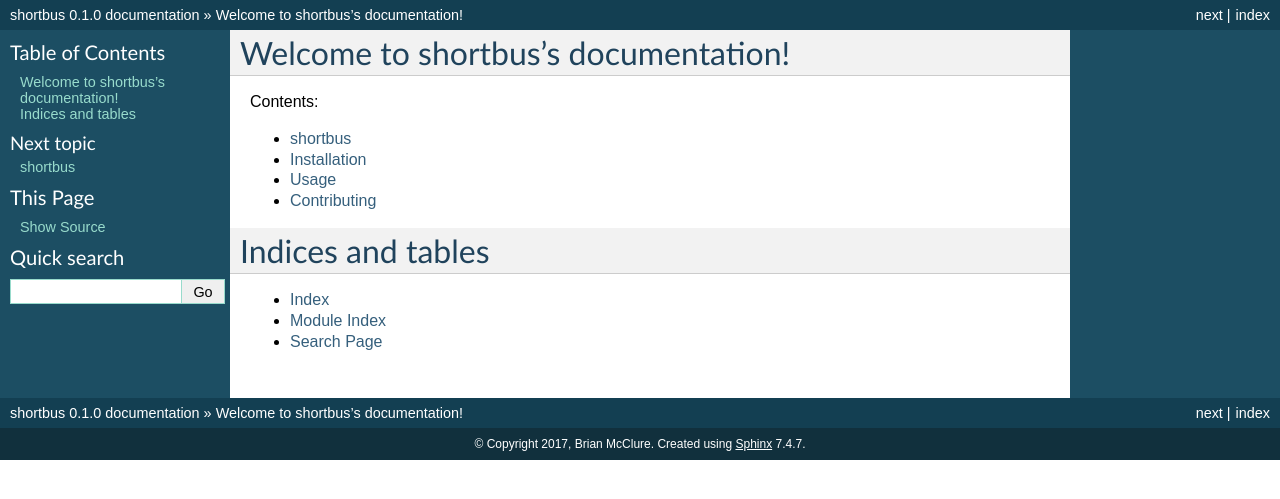
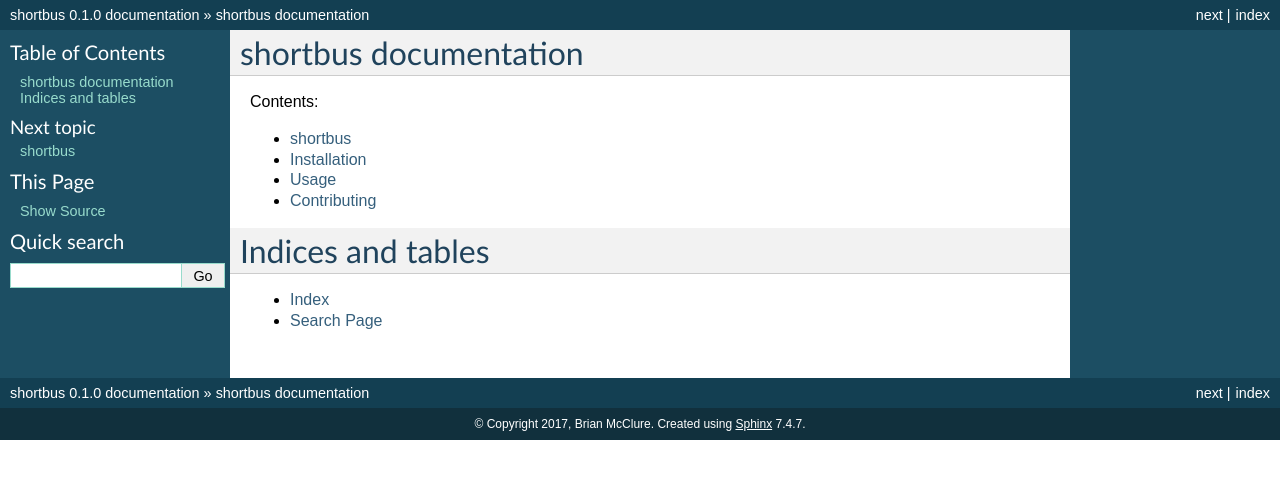
Before and after one commit to brmc/shortbus, a Sphinx documentation site: the page built from docs/index.rst, in a window 1280 px wide. Shown: the top 499 px of the page. Built offline with Sphinx 7.4.7, drawn with Linux system fonts in a browser that asks for light colours; pages that are not in the unit, such as notebooks, are missing from menus; the version number is read from the project's files by our own code.

Commit message:
forgot a few files

```diff
--- a/docs/index.rst
+++ b/docs/index.rst
@@ -1,5 +1,5 @@
-Welcome to shortbus's documentation!
-======================================
+shortbus documentation
+======================
 
 Contents:
 
```
Also changed, not shown: other parts of docs/index.rst (+0 -1 lines), .travis.yml (added), 3 other files.
